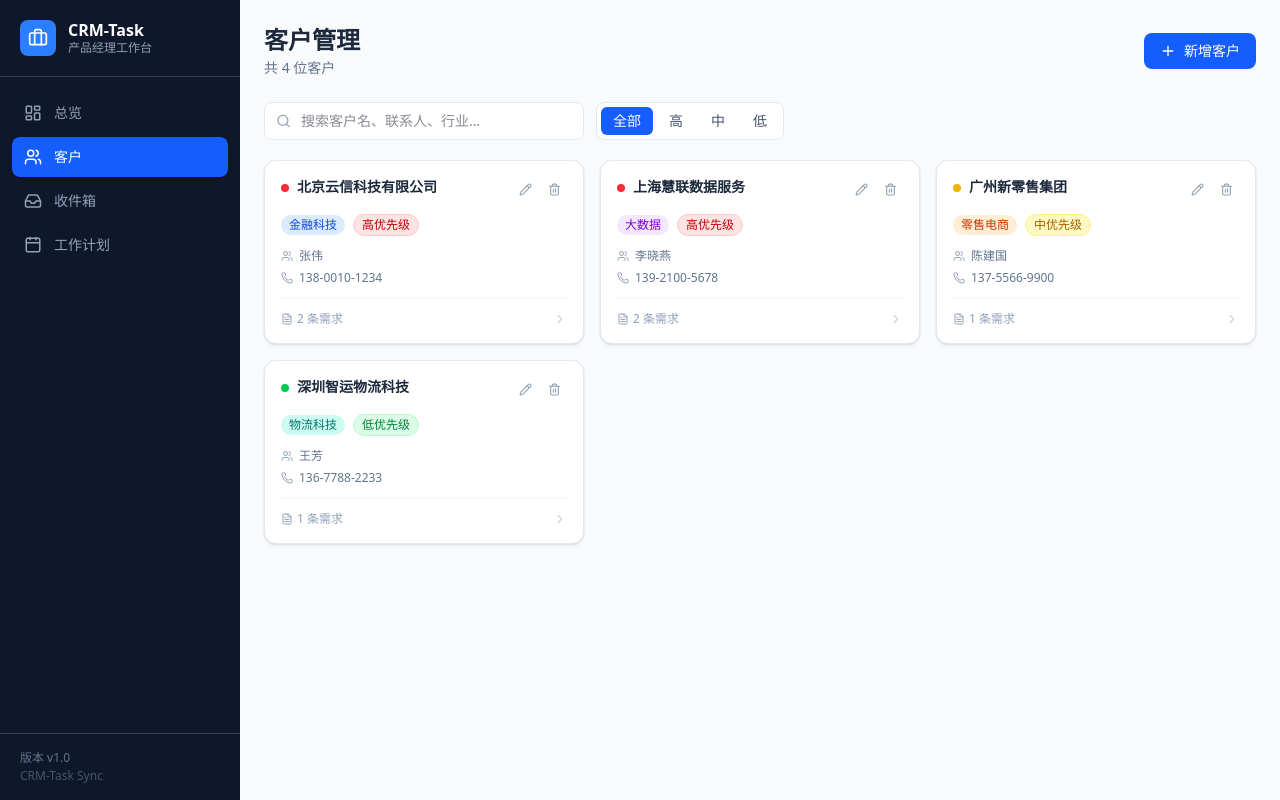
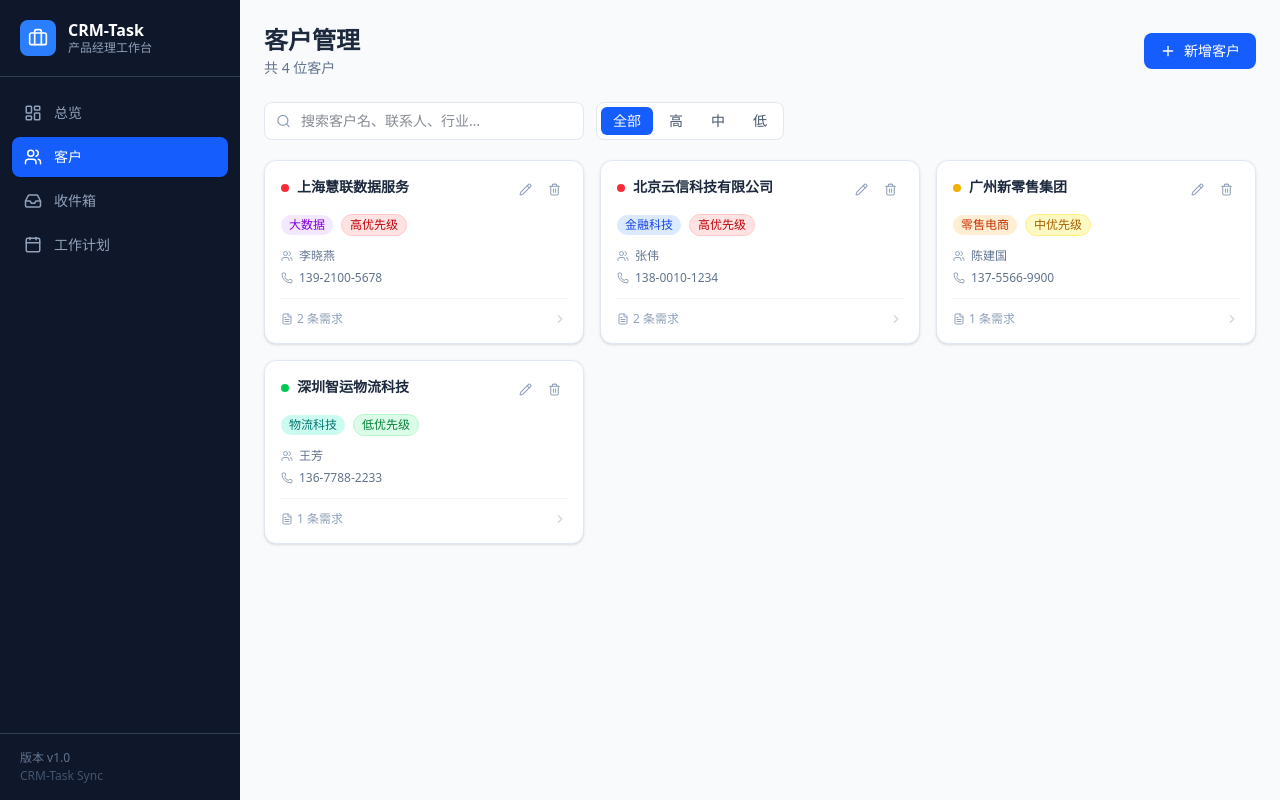
Before and after one commit to chrisshuaiwang-netizen/crm-task-sync, a React (Vite) app: page /#/customers in a window 1280 px wide. Built offline with nearby package versions, Linux system fonts and the light colour scheme.

Commit message:
fix: 客户列表按优先级(高→低)排序，同优先级按创建时间倒序

```diff
--- a/src/pages/Customers.jsx
+++ b/src/pages/Customers.jsx
@@ -74,13 +74,21 @@ export default function Customers() {
   const [detailTab, setDetailTab] = useState('需求列表')
   const [showDeleteConfirm, setShowDeleteConfirm] = useState(null)
 
-  const filtered = customers.filter((c) => {
+  const PRIORITY_ORDER = { 高: 0, 中: 1, 低: 2 }
+
+  const filtered = customers
+    .filter((c) => {
       const matchSearch =
         c.name.includes(search) ||
         c.contact.includes(search) ||
         (c.industry && c.industry.includes(search))
       const matchPriority = priorityFilter === '全部' || c.priority === priorityFilter
       return matchSearch && matchPriority
+    })
+    .sort((a, b) => {
+      const pd = PRIORITY_ORDER[a.priority] - PRIORITY_ORDER[b.priority]
+      if (pd !== 0) return pd
+      return new Date(b.createdAt) - new Date(a.createdAt)
     })
 
   function openNewModal() {
```
Lines whose indentation alone changed are shown as unchanged.
